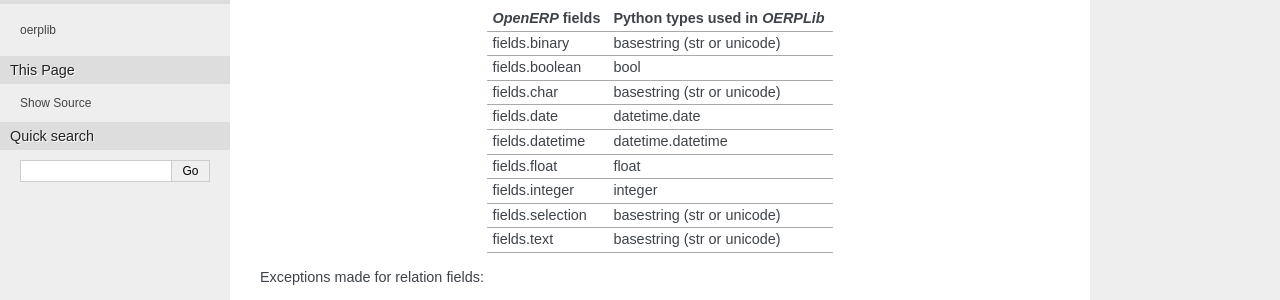
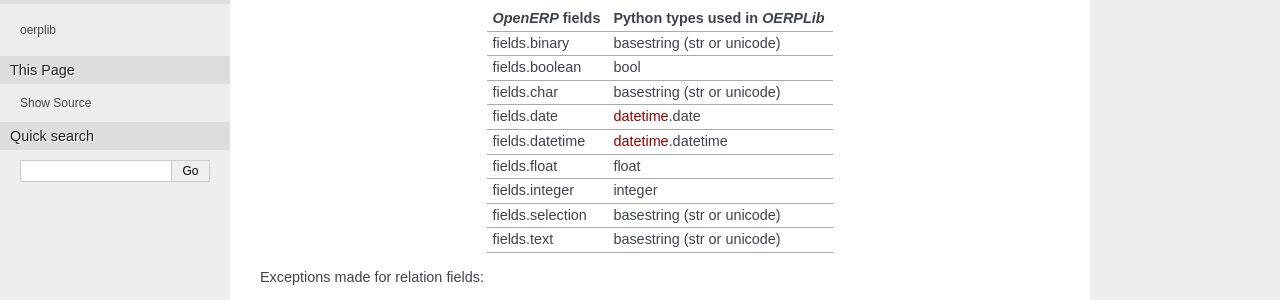
Before and after one commit to osiell/oerplib, a Sphinx documentation site: the page built from doc/source/ref_fields.rst, in a window 1280 px wide. Shown: the part 156-456 px from the top of the page. Built offline with Sphinx 7.4.7, drawn with Linux system fonts in a browser that asks for light colours; some of the changed lines change nothing that is shown.

Commit message:
Documentation updated

```diff
--- a/doc/source/ref_fields.rst
+++ b/doc/source/ref_fields.rst
@@ -8,13 +8,13 @@
 (see the :func:`browse <oerplib.OERP.browse>` method):
 
 ================  ==============================
-`OpenERP` fields  Python types used in `OERPLib`
+`OpenERP` fields  Python types used in `OERPLib`
 ================  ==============================
 fields.binary     basestring (str or unicode)
 fields.boolean    bool
 fields.char       basestring (str or unicode)
-fields.date       datetime.date
-fields.datetime   datetime.datetime
+fields.date       `datetime <http://docs.python.org/library/datetime.html>`_.date
+fields.datetime   `datetime <http://docs.python.org/library/datetime.html>`_.datetime
 fields.float      float
 fields.integer    integer
 fields.selection  basestring (str or unicode)
@@ -24,7 +24,7 @@
 Exceptions made for relation fields:
 
 ================  ===========================================================
-`OpenERP` fields  Types used in `OERPLib`
+`OpenERP` fields  Types used in `OERPLib`
 ================  ===========================================================
 fields.many2one   ``browse_record`` instance
 fields.one2many   list of ``browse_record`` instances
```
